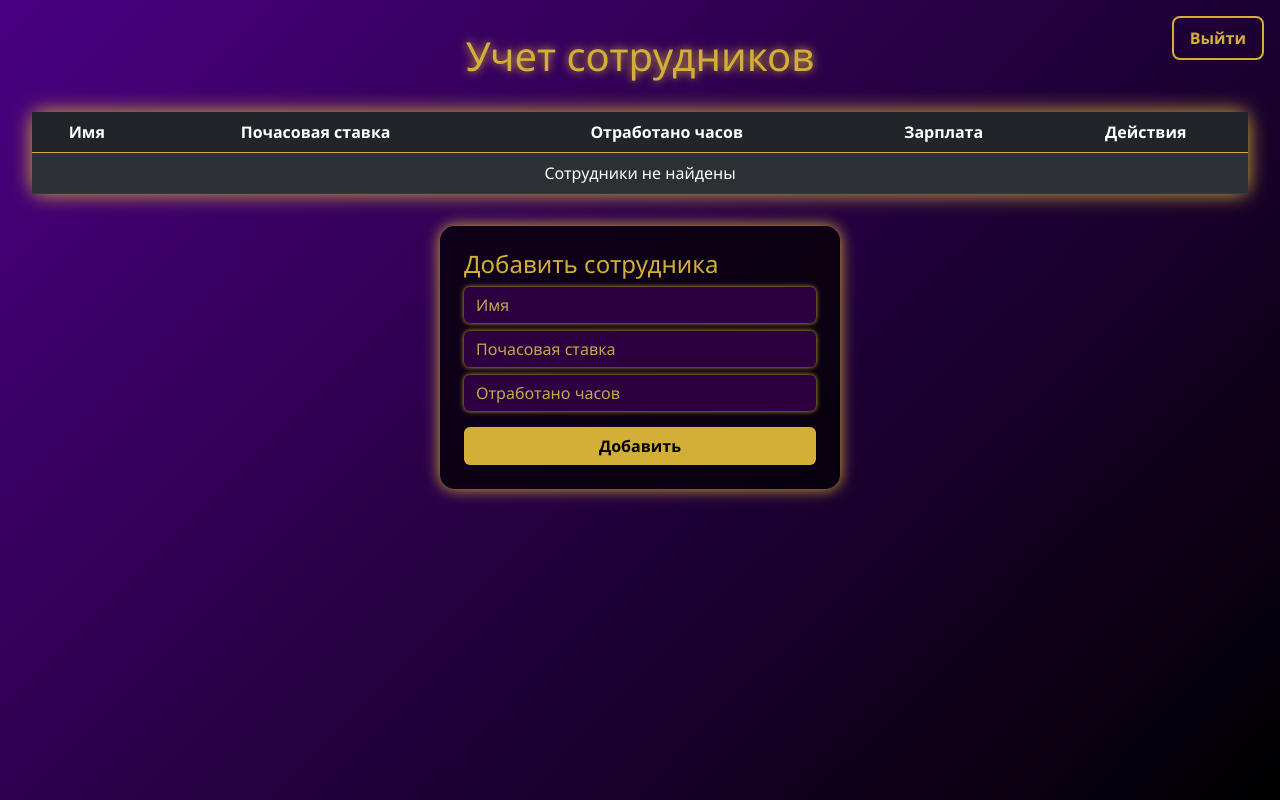
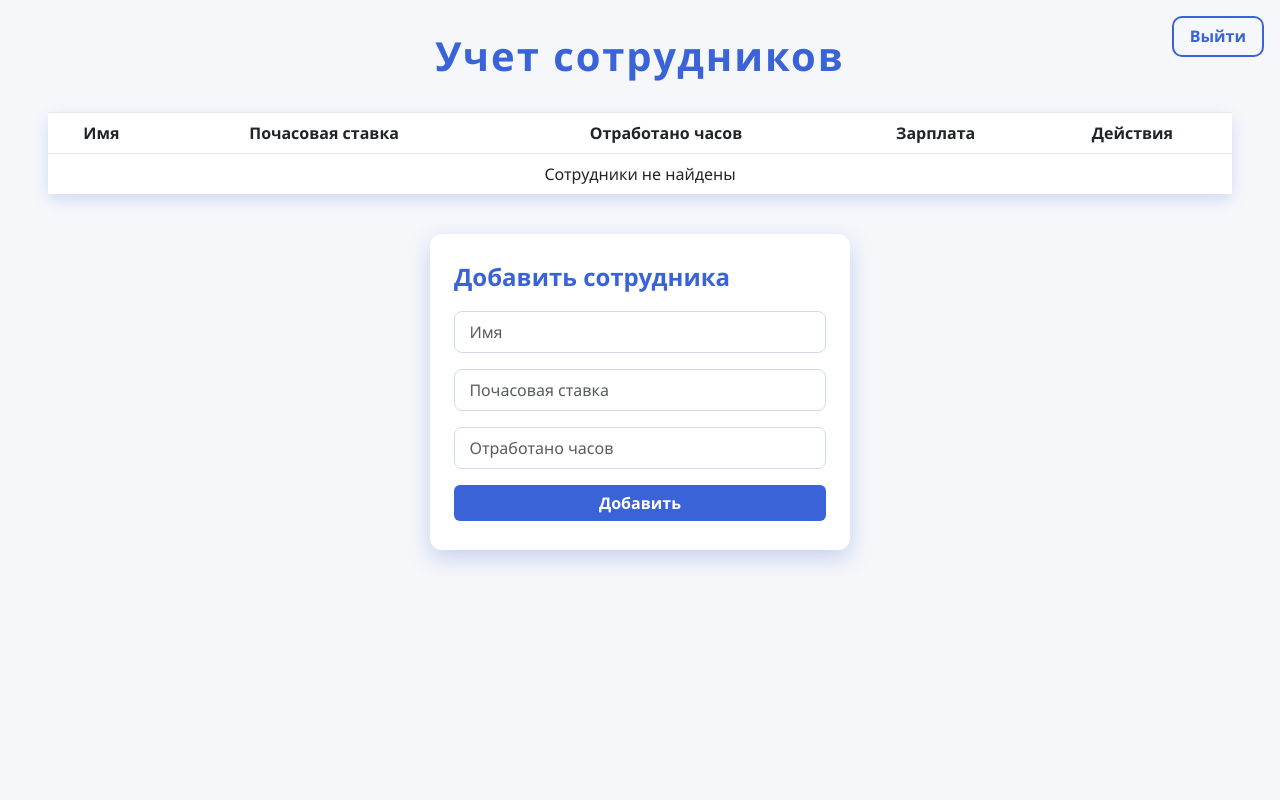
Before and after one commit to 50nk31/personnel-tracker, a Flask app: page / in a window 1280 px wide. Run offline with Flask 3, Linux system fonts and the light colour scheme; data that the repository does not hold is empty.

Commit message:
Update index.html

```diff
--- a/templates/index.html
+++ b/templates/index.html
@@ -6,83 +6,105 @@
 <link href="https://cdn.jsdelivr.net/npm/bootstrap@5.3.0/dist/css/bootstrap.min.css" rel="stylesheet" />
 <style>
   body {
-            background: linear-gradient(135deg, #4b0082, #000000);
+    background-color: #f5f7fa;
     min-height: 100vh;
-            color: #d4af37;
+    color: #1a2a47;
     font-family: 'Segoe UI', Tahoma, Geneva, Verdana, sans-serif;
-            padding: 2rem;
+    padding: 2rem 3rem;
   }
   h1 {
     text-align: center;
-            text-shadow: 0 0 10px #d4af37;
+    color: #3a63d8;
     margin-bottom: 2rem;
+    font-weight: 700;
+    letter-spacing: 0.05em;
+    animation: fadeInText 1s ease forwards;
   }
   table {
-            background: rgba(0,0,0,0.8);
-            box-shadow: 0 0 20px #d4af37;
+    background: white;
     border-radius: 10px;
+    box-shadow: 0 6px 16px rgba(58, 99, 216, 0.2);
+    animation: fadeInUp 0.8s ease forwards;
   }
   th, td {
-            padding: 1rem;
+    padding: 1rem 1.25rem;
     vertical-align: middle !important;
     text-align: center;
+    border-top: 1px solid #e5e9f2;
   }
   thead th {
-            border-bottom: 2px solid #d4af37;
+    border-bottom: 2px solid #3a63d8;
+    color: #3a63d8;
+    font-weight: 600;
   }
   tbody tr:hover {
-            background-color: #330066;
+    background-color: #e1e8ff;
     cursor: pointer;
-        }
-        .btn-gold {
-            background-color: #d4af37;
-            color: black;
-            font-weight: bold;
     transition: background-color 0.3s ease;
   }
-        .btn-gold:hover {
-            background-color: #b38f1a;
-            color: white;
+  .btn-primary {
+    background-color: #3a63d8;
+    border: none;
+    font-weight: 600;
+    transition: background-color 0.3s ease, transform 0.2s ease;
+  }
+  .btn-primary:hover {
+    background-color: #2e4fb8;
+    transform: scale(1.05);
   }
   .form-add {
-            max-width: 400px;
-            margin: 2rem auto;
-            background: rgba(0,0,0,0.7);
-            padding: 1.5rem;
-            border-radius: 15px;
-            box-shadow: 0 0 15px #d4af37;
-            animation: fadeIn 1s ease forwards;
+    max-width: 420px;
+    margin: 2.5rem auto 0;
+    background: white;
+    padding: 1.8rem 1.5rem;
+    border-radius: 12px;
+    box-shadow: 0 8px 22px rgba(58, 99, 216, 0.25);
+    animation: fadeInUp 1s ease forwards;
   }
-        @keyframes fadeIn {
-            from {opacity: 0; transform: translateY(20px);}
-            to {opacity: 1; transform: translateY(0);}
+  .form-add h4 {
+    margin-bottom: 1.2rem;
+    color: #3a63d8;
+    font-weight: 700;
   }
   input.form-control {
-            background: #2c003e;
-            border: none;
-            color: #f0e68c;
-            box-shadow: 0 0 5px #d4af37;
+    border: 1.6px solid #d1d9ee;
+    border-radius: 8px;
+    padding: 0.5rem 0.9rem;
+    margin-bottom: 1rem;
+    transition: border-color 0.3s ease, box-shadow 0.3s ease;
+    font-size: 1rem;
   }
-        input.form-control::placeholder {
-            color: #bfa94f;
+  input.form-control:focus {
+    border-color: #3a63d8;
+    box-shadow: 0 0 8px rgba(58, 99, 216, 0.4);
+    outline: none;
   }
   a.logout {
     position: fixed;
     top: 1rem;
     right: 1rem;
-            color: #d4af37;
-            font-weight: bold;
+    color: #3a63d8;
+    font-weight: 700;
     text-decoration: none;
-            padding: 0.5rem 1rem;
-            border: 2px solid #d4af37;
-            border-radius: 8px;
-            transition: background-color 0.3s ease;
+    padding: 0.4rem 1rem;
+    border: 2px solid #3a63d8;
+    border-radius: 10px;
+    transition: background-color 0.3s ease, color 0.3s ease;
     z-index: 10;
   }
   a.logout:hover {
-            background-color: #d4af37;
-            color: black;
+    background-color: #3a63d8;
+    color: white;
     text-decoration: none;
+  }
+
+  @keyframes fadeInText {
+    from {opacity: 0; transform: translateY(-10px);}
+    to {opacity: 1; transform: translateY(0);}
+  }
+  @keyframes fadeInUp {
+    from {opacity: 0; transform: translateY(25px);}
+    to {opacity: 1; transform: translateY(0);}
   }
 </style>
 </head>
@@ -90,7 +112,7 @@
   <a href="{{ url_for('logout') }}" class="logout">Выйти</a>
   <h1>Учет сотрудников</h1>
 
-    <table class="table table-dark table-striped table-hover">
+  <table class="table table-borderless">
     <thead>
       <tr>
         <th>Имя</th>
@@ -108,7 +130,7 @@
         <td>{{ emp.hours_worked }}</td>
         <td>{{ emp.get_salary() }}</td>
         <td>
-                    <a href="{{ url_for('delete_employee', id=emp.id) }}" class="btn btn-gold btn-sm">Удалить</a>
+          <a href="{{ url_for('delete_employee', id=emp.id) }}" class="btn btn-primary btn-sm">Удалить</a>
         </td>
       </tr>
       {% else %}
@@ -119,10 +141,10 @@
 
   <form action="{{ url_for('add_employee') }}" method="POST" class="form-add">
     <h4>Добавить сотрудника</h4>
-        <input type="text" name="name" placeholder="Имя" class="form-control mb-2" required />
-        <input type="number" step="0.01" name="hourly_rate" placeholder="Почасовая ставка" class="form-control mb-2" required />
-        <input type="number" step="0.01" name="hours_worked" placeholder="Отработано часов" class="form-control mb-3" required />
-        <button type="submit" class="btn btn-gold w-100">Добавить</button>
+    <input type="text" name="name" placeholder="Имя" class="form-control" required />
+    <input type="number" step="0.01" name="hourly_rate" placeholder="Почасовая ставка" class="form-control" required />
+    <input type="number" step="0.01" name="hours_worked" placeholder="Отработано часов" class="form-control" required />
+    <button type="submit" class="btn btn-primary w-100">Добавить</button>
   </form>
 </body>
 </html>
```
Lines whose indentation alone changed are shown as unchanged.
